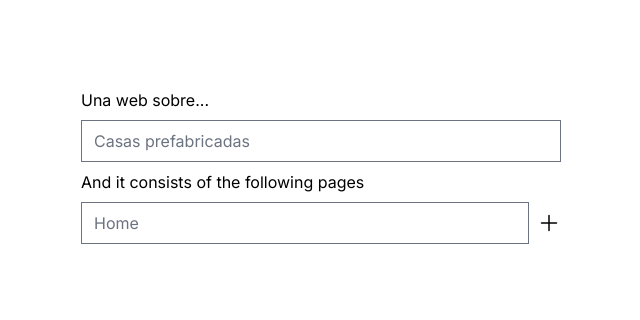
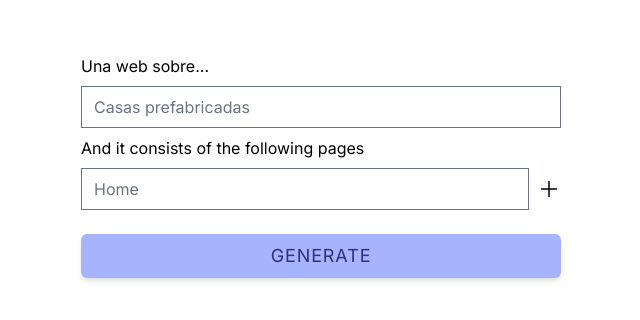
Before and after one commit to dawalberto/sandscripters-ai, a Next.js app: page / in a window 1280 px wide. Shown: the part 234-554 px from the top of the page, without its empty margins (319-959 px from the left). Built offline with nearby package versions, Linux system fonts and the light colour scheme.

Commit message:
generate images button getting prompt and get image

```diff
--- a/src/app/api/route.ts
+++ b/src/app/api/route.ts
@@ -24,7 +24,7 @@ export async function GET(request: Request) {
 		resolution: '1024x1024',
 		num_images: 1,
 		providers: provider,
-		text: 'pink spiderman',
+		text: prompt,
 	})
 
 	errorResponse.result = result
--- a/src/app/page.tsx
+++ b/src/app/page.tsx
@@ -1,12 +1,27 @@
+'use client'
+
 import { CreatePages } from '@/components/create-pages/create-pages'
+import { ChangeEvent, useState } from 'react'
 
 export default function Home() {
+	const [webTheme, setWebTheme] = useState('')
+
+	const handleInputChange = ({ target }: ChangeEvent<HTMLInputElement>) => {
+		setWebTheme(target.value)
+	}
+
 	return (
 		<div className='w-full sm:w-1/2 md:w-2/5 fixed top-1/2 left-1/2 transform -translate-x-1/2 -translate-y-1/2'>
 			<div className='flex flex-col gap-2 p-4'>
 				<h1>Una web sobre...</h1>
-				<input type='text' className='w-full' placeholder='Casas prefabricadas' />
-				<CreatePages />
+				<input
+					value={webTheme}
+					onChange={handleInputChange}
+					type='text'
+					className='w-full'
+					placeholder='Casas prefabricadas'
+				/>
+				<CreatePages webTheme={webTheme} />
 			</div>
 		</div>
 	)
--- a/src/components/create-pages/create-pages.tsx
+++ b/src/components/create-pages/create-pages.tsx
@@ -1,9 +1,10 @@
 'use client'
 import { PlusIcon } from '@heroicons/react/24/outline'
 import { ChangeEvent, KeyboardEvent, useState } from 'react'
+import { GenerateButton } from '../generate-button/generate-button'
 import { Page, PageChip } from '../page-chip/page-chip'
 
-export const CreatePages = () => {
+export const CreatePages = ({ webTheme }: { webTheme: string }) => {
 	const [pageName, setPageName] = useState('')
 	const [pages, setPages] = useState<Page[]>([])
 
@@ -51,6 +52,7 @@ export const CreatePages = () => {
 					))}
 				</div>
 			)}
+			<GenerateButton generationOptions={{ webTheme }} />
 		</>
 	)
 }
--- /dev/null
+++ b/src/components/generate-button/generate-button.tsx
@@ -0,0 +1,34 @@
+'use client'
+
+const getPrompt = async (theme: string) => {
+	console.log('🦊 Generando prompt para la web sobre', theme)
+	const response = await fetch('http://localhost:3001/', {
+		method: 'POST',
+		headers: {
+			'Content-type': 'application/json',
+		},
+		body: JSON.stringify({ theme }),
+	})
+	const data = await response.json()
+
+	if (data.positive) {
+		const images = await fetch(`http://localhost:3000/api?prompt=${data.positive}`)
+		const imagesJson = await images.json()
+		console.log('🦊 imagesJson', imagesJson)
+	}
+
+	console.log('🦊 data', data)
+}
+
+export const GenerateButton = ({ generationOptions }: GenerateButton) => {
+	return (
+		<button
+			onClick={() => getPrompt(generationOptions.webTheme)}
+			className='bg-indigo-300 w-full mt-4 py-2 tracking-wider text-lg text-indigo-900 rounded-md transform hover:scale-105 active:scale-100 shadow-md'
+		>
+			GENERATE
+		</button>
+	)
+}
+
+type GenerateButton = { generationOptions: { webTheme: string } }
```
